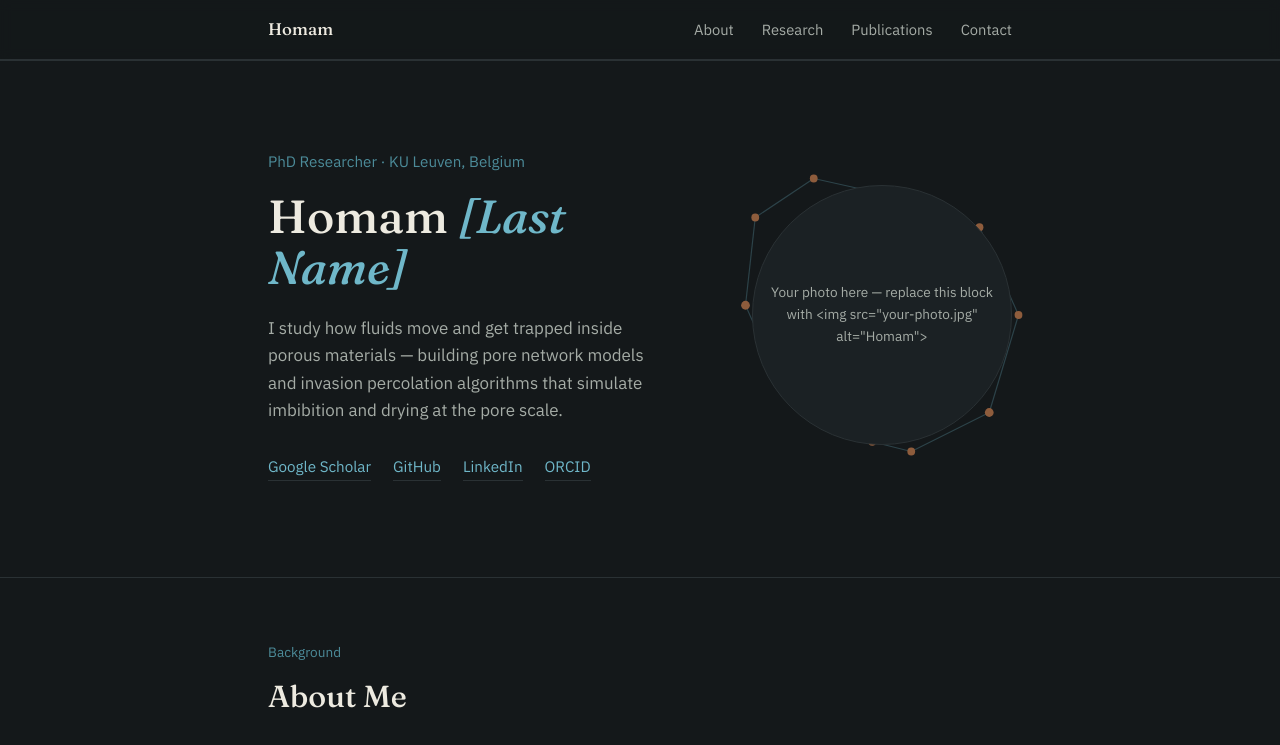
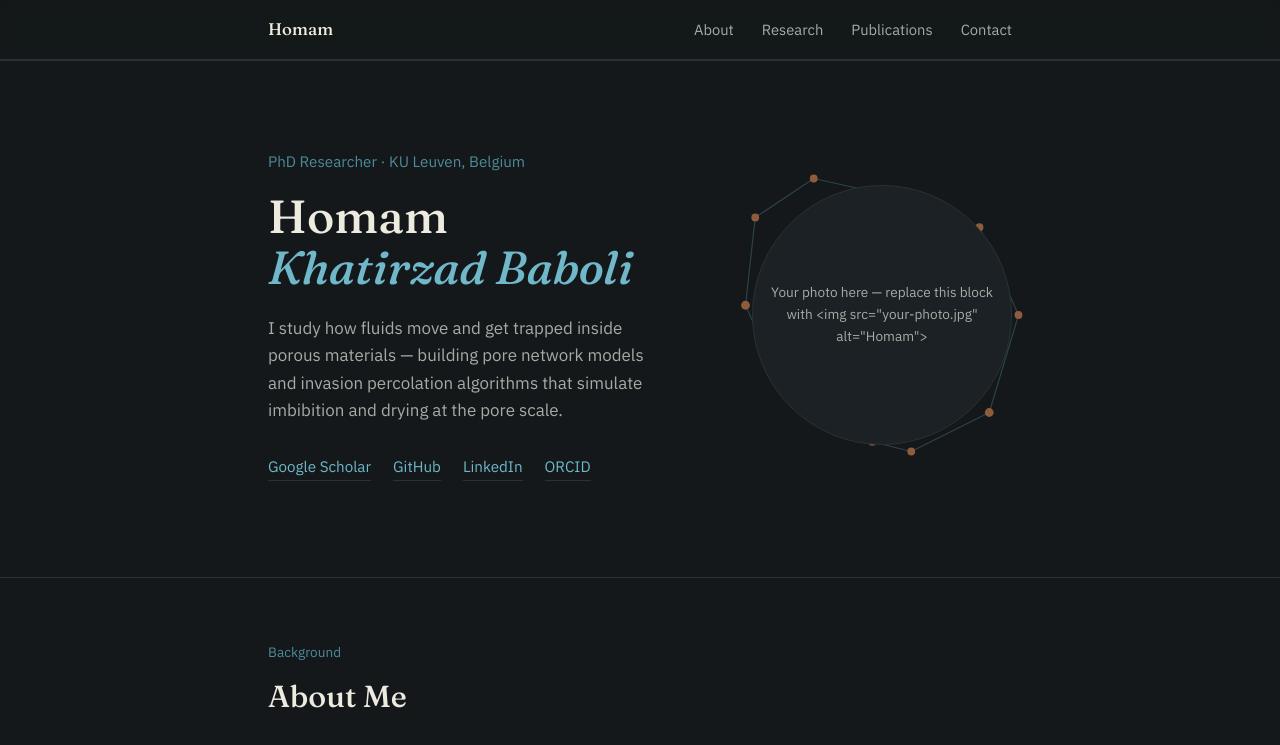
Before and after one commit to homam97/homam97.github.io, a plain HTML site: page index.html in a window 1280 px wide. Shown: the top 745 px of the page. Drawn offline with Linux system fonts and the light colour scheme.

Commit message:
Update name in hero section of index.html

```diff
--- a/index.html
+++ b/index.html
@@ -167,7 +167,7 @@
   <div class="wrap hero-grid">
     <div>
       <div class="eyebrow">PhD Researcher · KU Leuven, Belgium</div>
-      <h1>Homam <em>[Last Name]</em></h1>
+      <h1>Homam <em>Khatirzad Baboli</em></h1>
       <p class="tagline">I study how fluids move and get trapped inside porous materials — building pore network models and invasion percolation algorithms that simulate imbibition and drying at the pore scale.</p>
       <div class="hero-links">
         <a href="#">Google Scholar</a>
```
